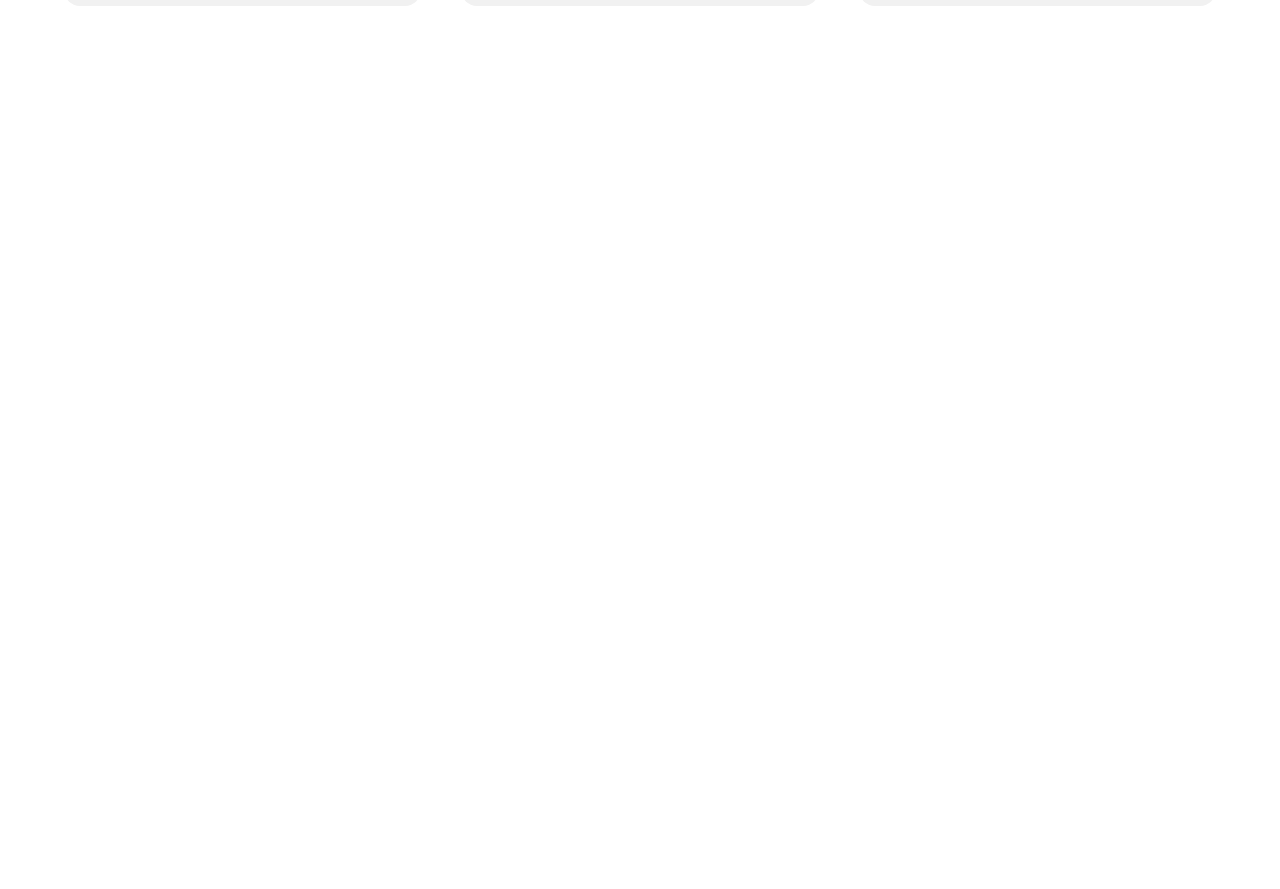
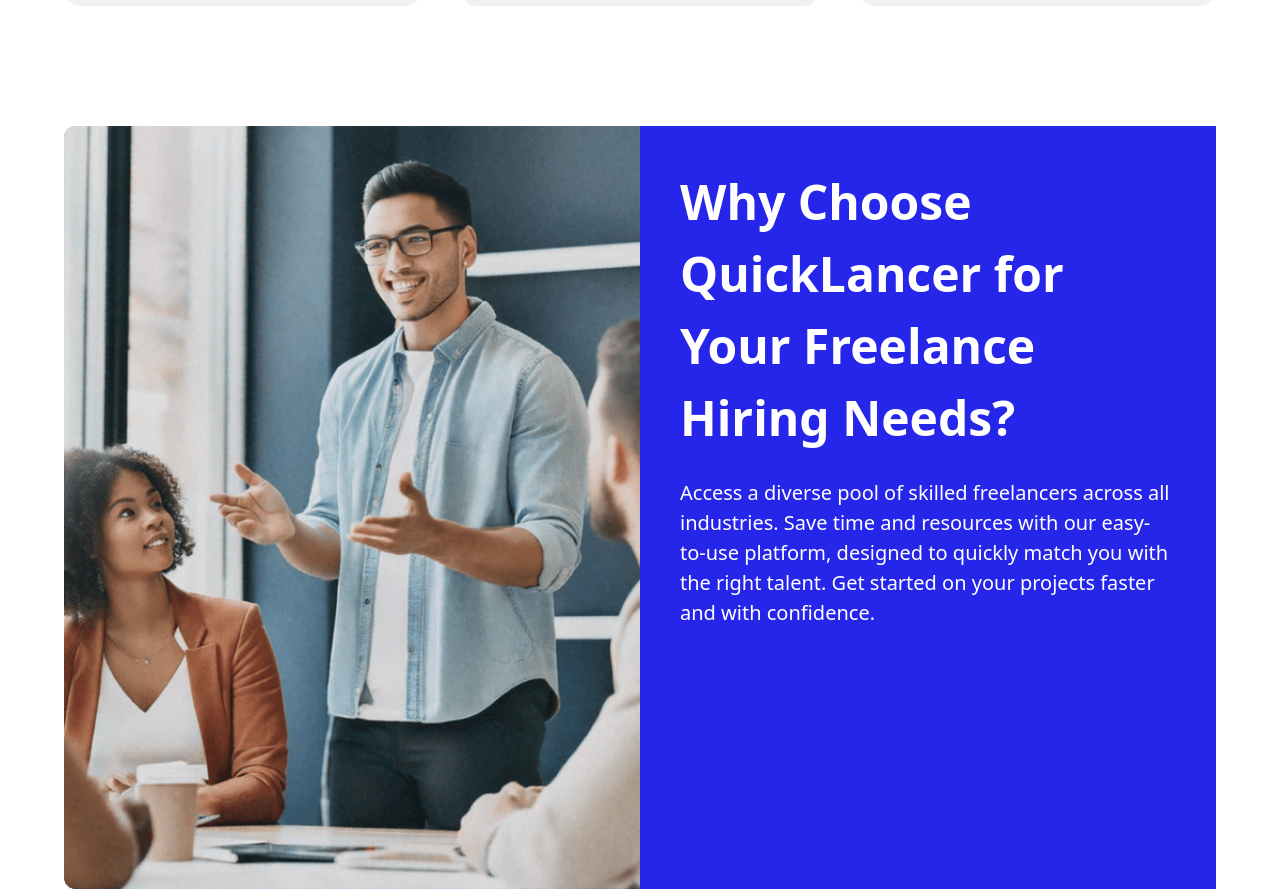
Before and after one commit to Frokesy/quicklancer, a React (Vite) app: page / in a window 1280 px wide. Shown: the part 5669-6558 px from the top of the page. Before the commit the page ends 5795 px from the top, so only its background shows below. Built offline with nearby package versions, Linux system fonts and the light colour scheme.

Commit message:
blog section WIP

```diff
--- /dev/null
+++ b/src/components/sections/Blog.tsx
@@ -0,0 +1,22 @@
+const Blog = () => {
+  return (
+    <div className="w-[90vw] flex mx-auto">
+      <div className="w-[50%]">
+        <img src="/assets/blog-one.png" alt="blog-one" className="w-[100%]" />
+      </div>
+      <div className="bg-[#2626eb] w-[50%] p-10 space-y-6 text-[#fff]">
+        <h2 className="text-[48px] font-semibold">
+          Why Choose QuickLancer for Your Freelance Hiring Needs?
+        </h2>
+        <p className="text-[20px]">
+          Access a diverse pool of skilled freelancers across all industries.
+          Save time and resources with our easy-to-use platform, designed to
+          quickly match you with the right talent. Get started on your projects
+          faster and with confidence.
+        </p>
+      </div>
+    </div>
+  );
+};
+
+export default Blog;
--- a/src/pages/home/index.tsx
+++ b/src/pages/home/index.tsx
@@ -1,5 +1,6 @@
 import Header from "../../components/defaults/Header"
 import About from "../../components/sections/About"
+import Blog from "../../components/sections/Blog"
 import Categories from "../../components/sections/Categories"
 import Hero from "../../components/sections/Hero"
 import Openings from "../../components/sections/Openings"
@@ -18,6 +19,7 @@
       <TopRated />
       <Plans />
       <Testimonials />
+      <Blog />
     </div>
   )
 }
```
Also changed, not shown: public/assets/blog-one.png (added).
